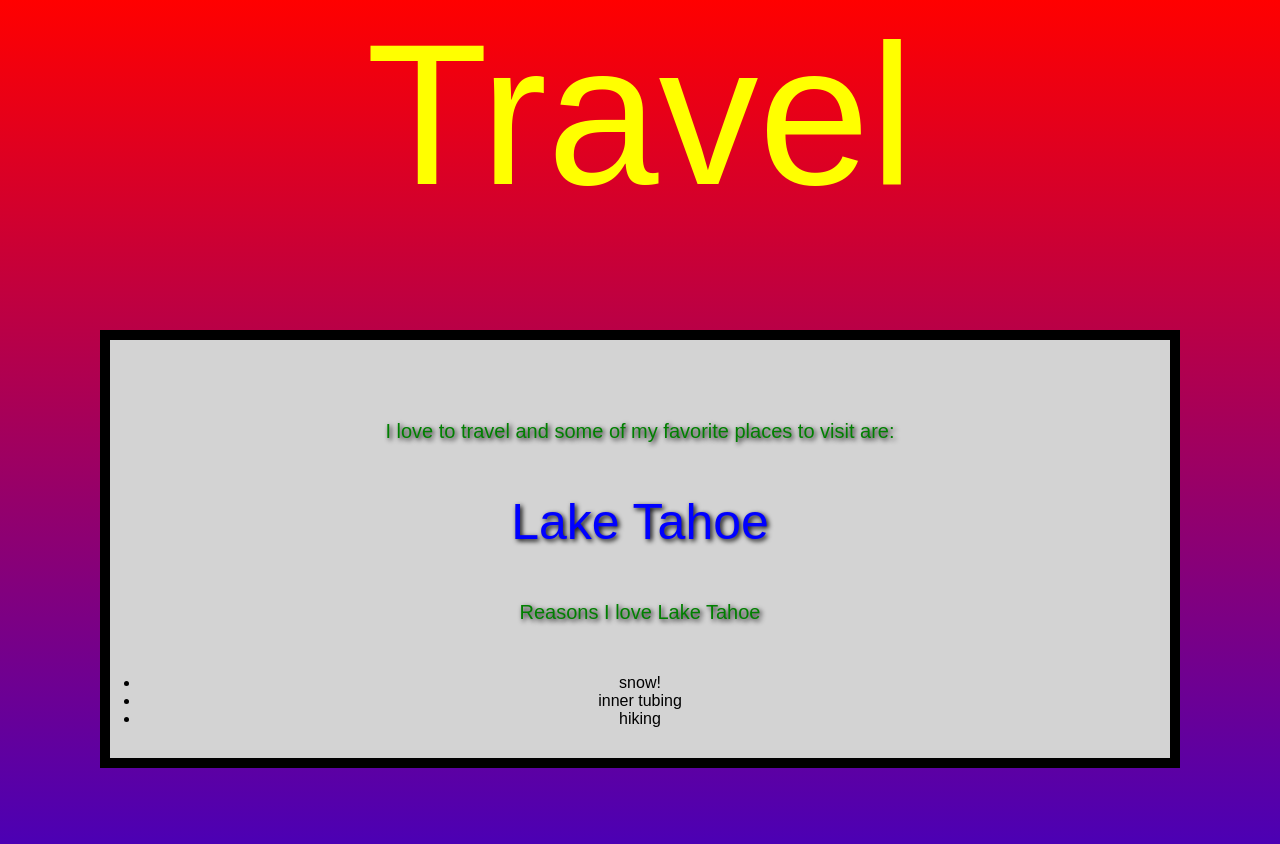
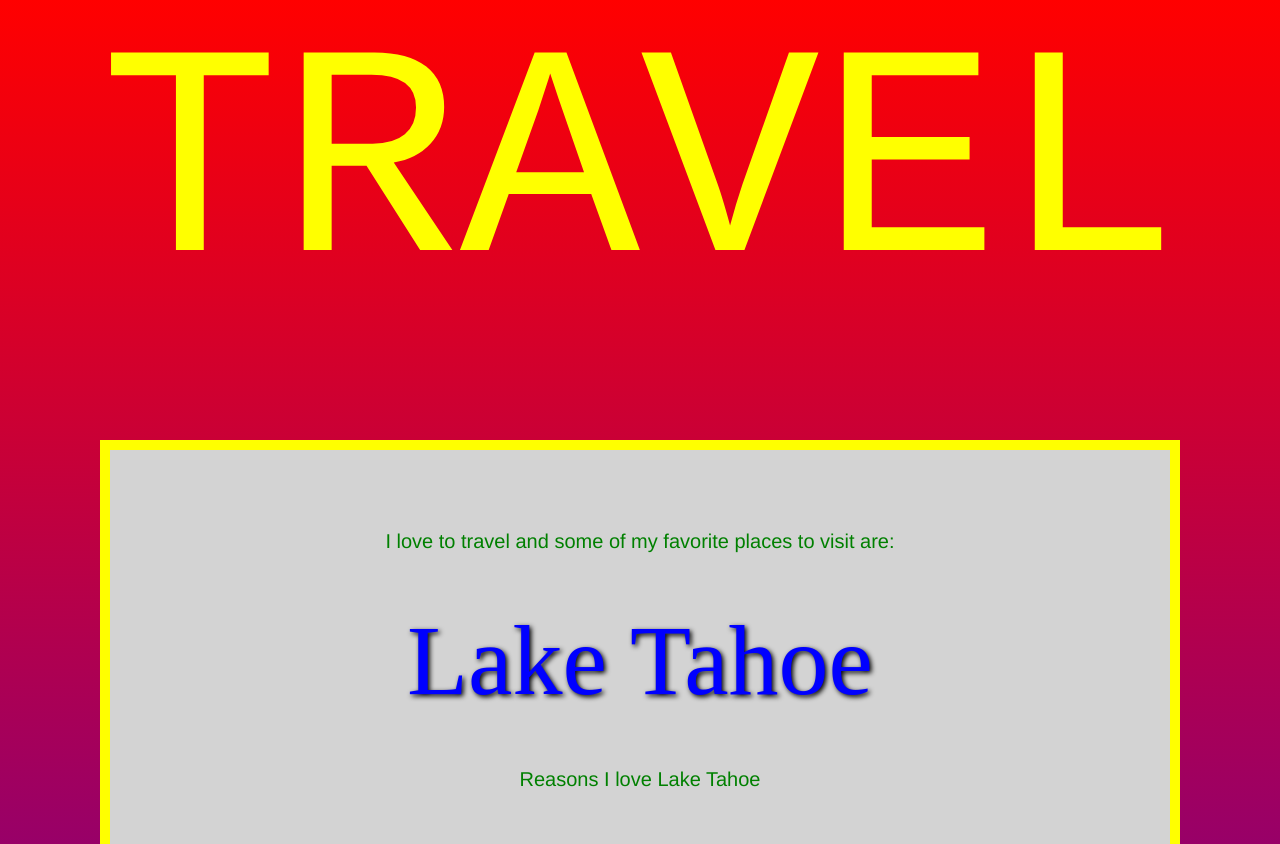
Before and after one commit to kaitlyn-zip/539f25_css_test, a plain HTML site: page index.html in a window 1280 px wide. Shown: the top 844 px of the page. Drawn offline with Linux system fonts and the light colour scheme.

Commit message:
Add files via upload

```diff
--- a/css/in-class_style.css
+++ b/css/in-class_style.css
@@ -1,11 +1,13 @@
 h1 {
     color: yellow;
-    font-size: 200px;
+    font-size: 300px;
     text-align: center;
+    text-transform: uppercase;
+    font-family: 'Courier New', Courier, monospace;
 }
 h2 {
     color: blue;
-    font-size: 50px;
+    font-size: 100px;
     text-align: center;
     text-shadow: 2px 2px 5px black;
 }
@@ -14,11 +16,11 @@ p {
     color: green;
     text-align: center;
     padding: 50px;
-    text-shadow: 2px 2px 5px black;
+    font-family:'Franklin Gothic Medium', 'Arial Narrow', Arial, sans-serif
 }
 .favorite {
     background-color: lightgray;
-    border: 10px solid black;
+    border: 10px solid yellow;
     padding: 30px;
     margin: 100px;
     text-align: center;
@@ -27,5 +29,13 @@ p {
 body {
     background-image: linear-gradient(to bottom, red, purple, blue);
     color: white;
-    font-family: Arial, sans-serif;
 }
+li {
+    font-size: 40px;
+    color: blue;
+    border: dotted 2px black;
+    list-style-type: none;
+    text-transform: uppercase;
+    padding: 50px;
+    margin: 50px;
+}
```
